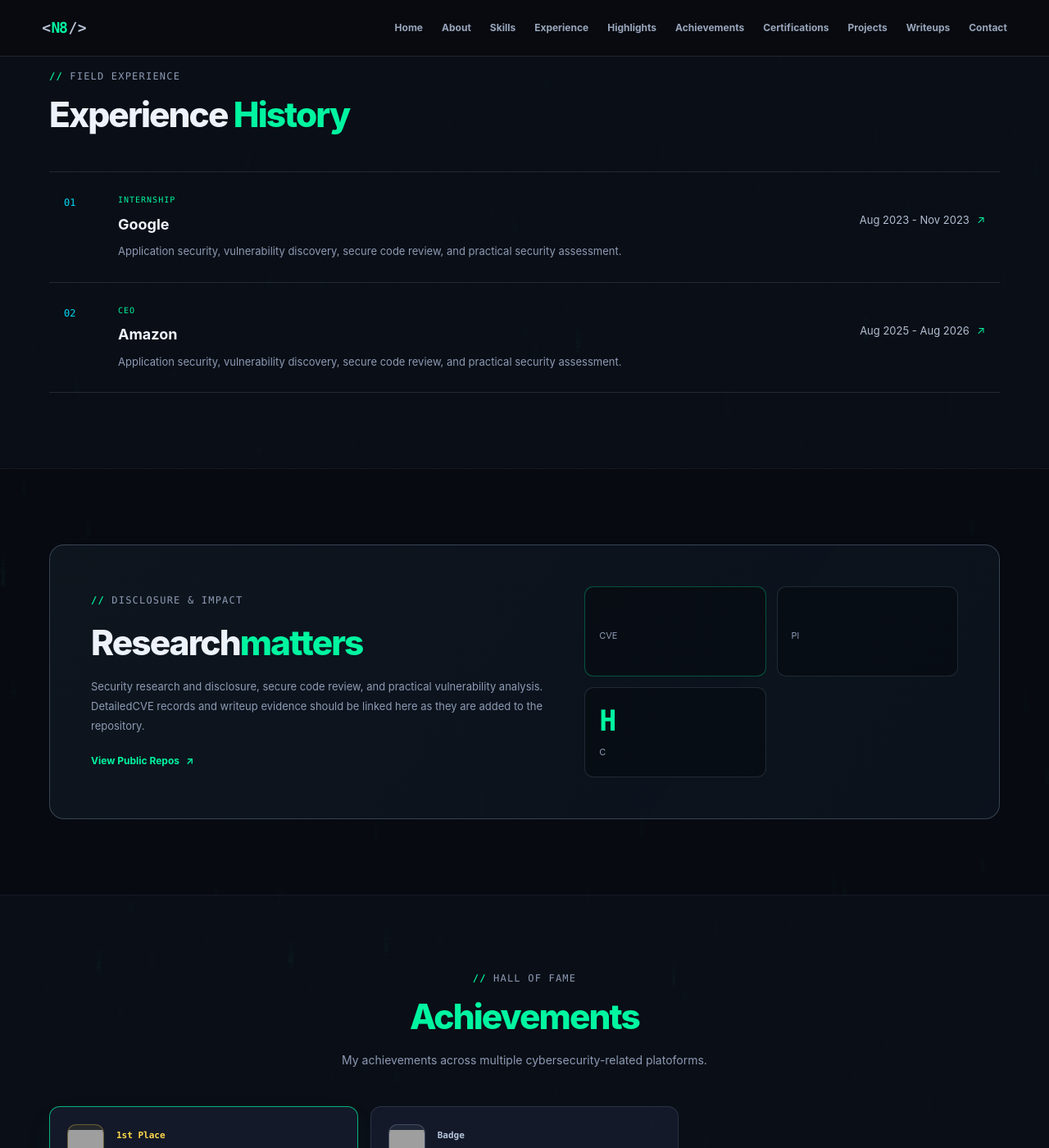
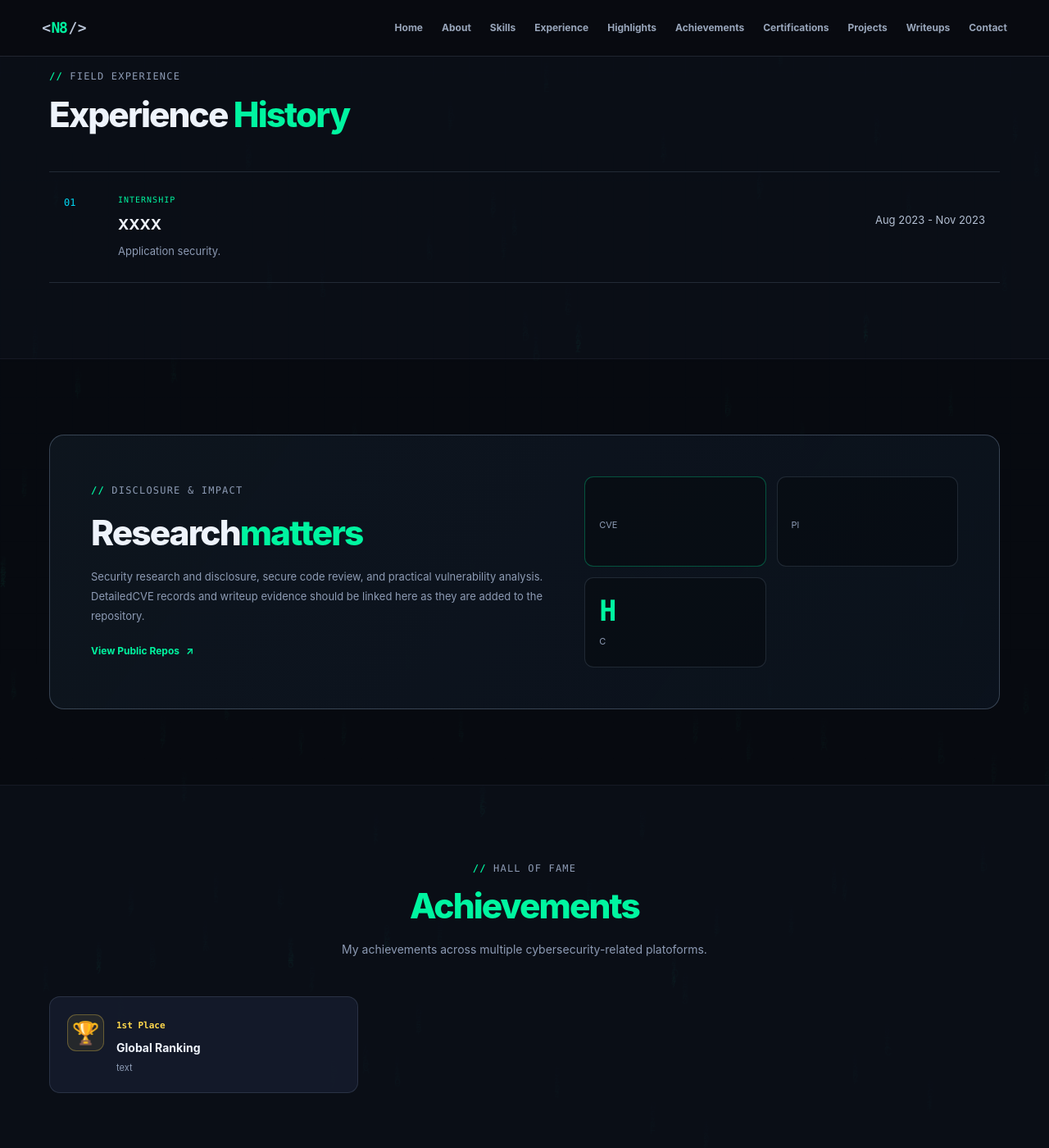
Before and after one commit to Ningen820/Ningen820.github.io, a Jekyll site: the page built from index.html, in a window 1280 px wide and 1400 px high, scrolled down 2261 px. Shown: the whole window at 82% size. Built offline with Jekyll 4.4.1, drawn with Linux system fonts in a browser that asks for light colours; some of the changed lines change nothing that is shown; some of the changed text lies outside the part shown; grey boxes are pictures that could not be loaded.

Commit message:
Update profile.yml

```diff
--- a/_data/profile.yml
+++ b/_data/profile.yml
@@ -8,7 +8,7 @@
 joinname: Ahamad_Jalloh
 handle: Ningen820
 age: 17
-location: USA
+location: Indiana, USA
 languages:
 - English
 education:
@@ -49,15 +49,10 @@
 
 experience:
 - role: Internship
-  company: Google
+  company: XXXX
   date: Aug 2023 - Nov 2023
-  description: Application security, vulnerability discovery, secure code review, and practical security assessment.
-  url: "https://google.com"
-- role: CEO
-  company: Amazon
-  date: Aug 2025 - Aug 2026
-  description: Application security, vulnerability discovery, secure code review, and practical security assessment.
-  url: "https://amazon.com"
+  description: Application security.
+  url: ""
 
 
 
@@ -76,32 +71,23 @@
   achievement1:
     place: 1st Place
     title: Global Ranking
-    detail: October 2026 | HTB
+    detail: text
     rank: 1
-    image: /assets/images/random_images/achievement1.png
+    image: ""
     emoji: "🏆"
-    url: "https://labs.hackthebox.com/achievement/badge/3353541/244"
-    key: 'yes'
-  achievement2:
-    title: "Certificate of execellence"
-    place: Badge
-    detail: October 2023 | NSA
-    rank: 2
-    image: /assets/images/random_images/achievement1.png
-    emoji: "🥈"
-    url: "https://labs.hackthebox.com/achievement/badge/3353541/244"
-    key: 'n'
+    url: ""
+    key: 'no'
 
 
-certifications:
-  certificate1:
-    name: CJCA
-    issuer: Hack The Box
-    credential: ''
-    date: September 2026
-    image: /assets/images/random_images/certificate1.png
-    url: "https://app.hackthebox.com/sherlocks"
-    key: 'no'
+certifications: {}
+  # certificate1:
+  #   name: ""
+  #   issuer: ""
+  #   credential: ''
+  #   date: September 2026
+  #   image: /assets/images/random_images/certificate1.png
+  #   url: ""
+  #   key: 'no'
 
 
 projects:
@@ -113,14 +99,6 @@
     icon: "/assets/images/writeups/mangobleed/mangobleed.png"
     draft: false
     date: "2025-10-10 04:10:10 -04:00"
-  - title: "TESTING3"
-    url: "https://hackthebox.com"
-    redirect: "hackthebox.com"
-    goto: "Open on HackTheBox"
-    description: "This is project test 5's description"
-    icon: "/assets/images/writeups/logjammer/logjammer.png"
-    draft: true
-    date: "2025-10-10 02:10:10 -04:00"
 
 
 
```
